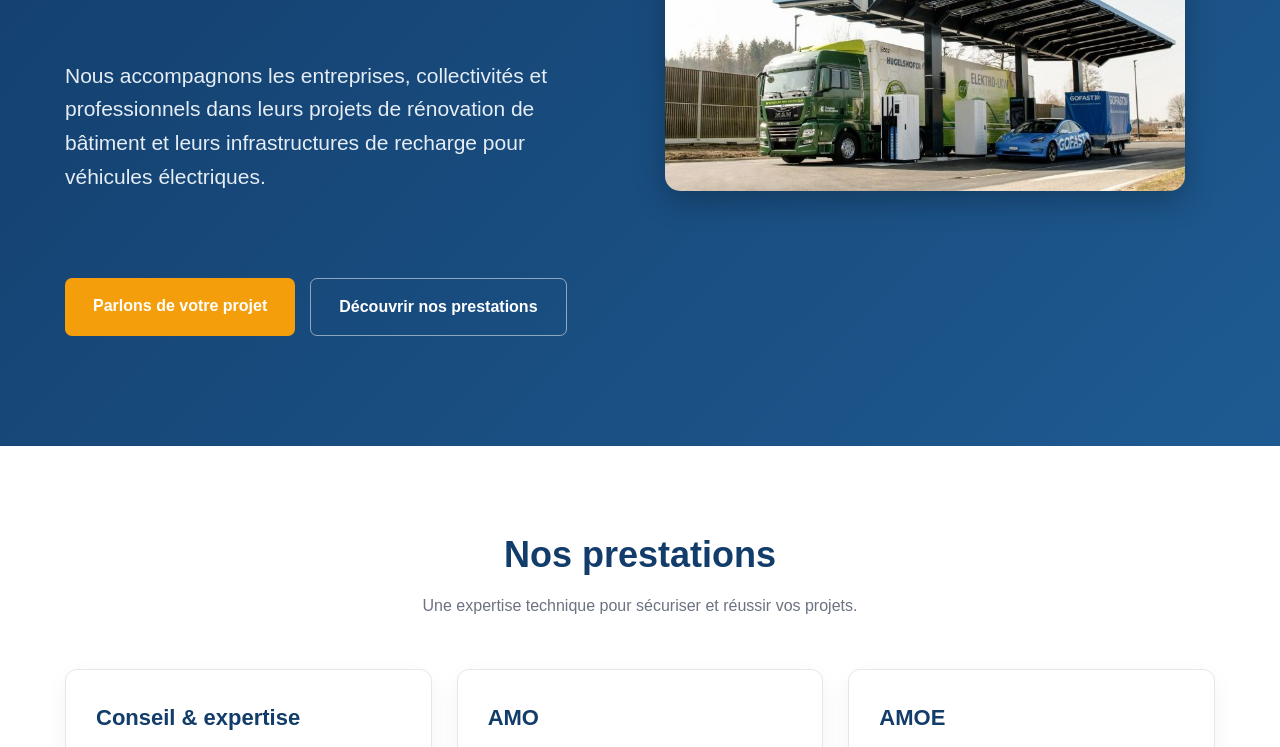
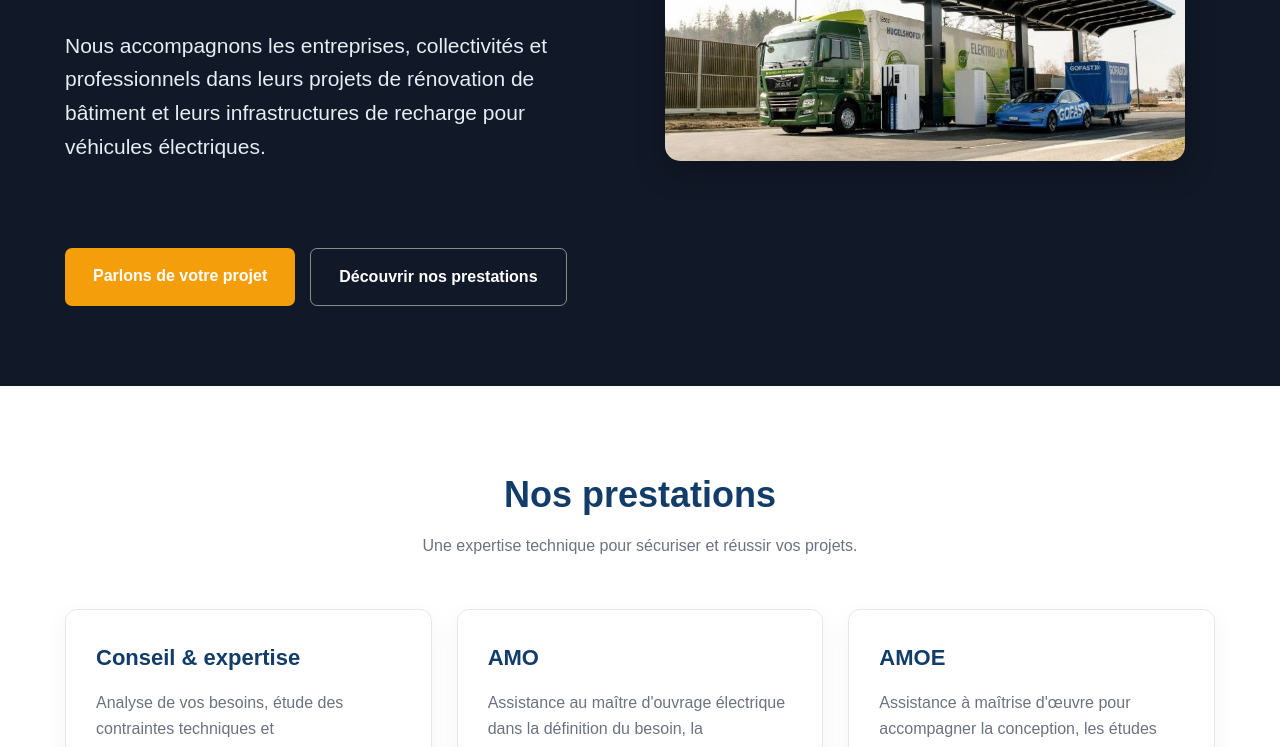
Before and after one commit to amoeirve/amoe-irve, a plain HTML site: page index.html in a window 1280 px wide. Shown: the part 432-1179 px from the top of the page. Drawn offline with Linux system fonts and the light colour scheme.

Commit message:
Refactor hero section styles in index.html
Updated the hero section styles for improved design.

```diff
--- a/index.html
+++ b/index.html
@@ -95,19 +95,11 @@
            HERO
         ========================= */
 
-        .hero {
-
-            background:
-                linear-gradient(
-                    135deg,
-                    #123c69,
-                    #1e5a91
-                );
-
-            color: white;
-
-            padding: 110px 25px;
-        }
+     .hero {
+    background: #111827;
+    color: white;
+    padding: 80px 25px;
+}
 
 
     .hero-content {
```
